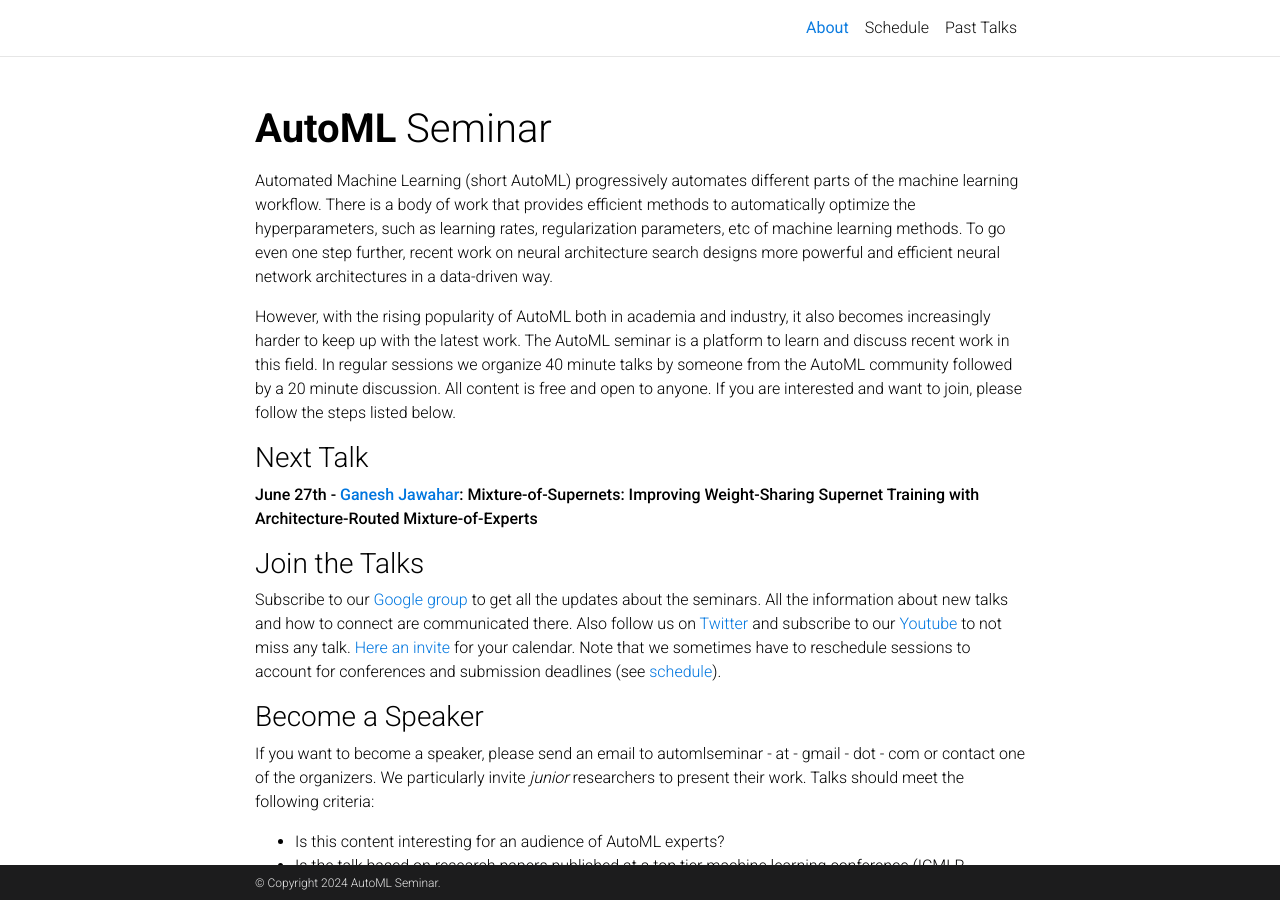
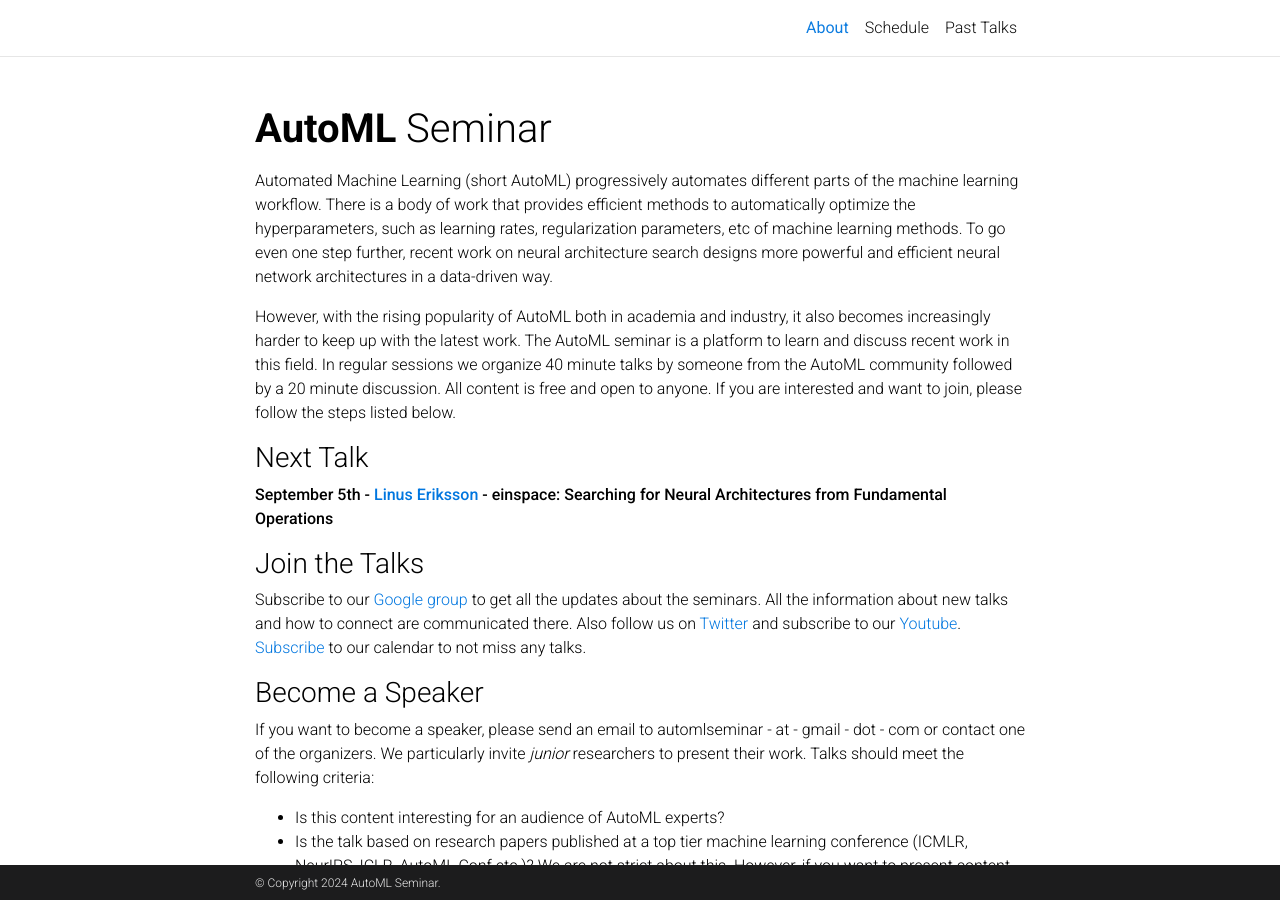
Before and after one commit to AutoML-Seminars/AutoML-Seminars.github.io, a Jekyll site: the page built from _pages/about.md, in a window 1280 px wide and 900 px high. Built offline with Jekyll 4.4.1, drawn with Linux system fonts in a browser that asks for light colours; comment, search, counter and statistics services are not loaded; a style sheet for code colours, icons or effects is not loaded.

Commit message:
update schedule + add calendar

```diff
--- a/_pages/about.md
+++ b/_pages/about.md
@@ -19,14 +19,13 @@ All content is free and open to anyone. If you are interested and want to join,
 
 ### Next Talk
 
-**June 27th -  [Ganesh Jawahar](https://ganeshjawahar.github.io/): Mixture-of-Supernets: Improving Weight-Sharing Supernet Training with Architecture-Routed Mixture-of-Experts**
-
+**September 5th - [Linus Eriksson](https://linusericsson.github.io/) - einspace: Searching for Neural Architectures from Fundamental Operations**
 
 
 ### Join the Talks
 
 Subscribe to our [Google group](https://groups.google.com/forum/#!forum/automl-seminars) to get all the updates about the seminars. All the information about new talks and how to connect are communicated there.
-Also follow us on [Twitter](https://twitter.com/automlseminar) and subscribe to our [Youtube](https://www.youtube.com/channel/UC3NoO2L7cGs7O3583ig--EA/featured) to not miss any talk. [Here an invite](../assets/ics/automl_seminar.ics) for your calendar. Note that we sometimes have to reschedule sessions to account for conferences and submission deadlines (see [schedule](schedule)).
+Also follow us on [Twitter](https://twitter.com/automlseminar) and subscribe to our [Youtube](https://www.youtube.com/channel/UC3NoO2L7cGs7O3583ig--EA/featured). [Subscribe](https://calendar.google.com/calendar/u/2?cid=YXV0b21sc2VtaW5hckBnbWFpbC5jb20) to our calendar to not miss any talks.
 
 
 
```
Also changed, not shown: _pages/past_talks.md (+1 -0 lines), _pages/schedule.md (+0 -10 lines).
